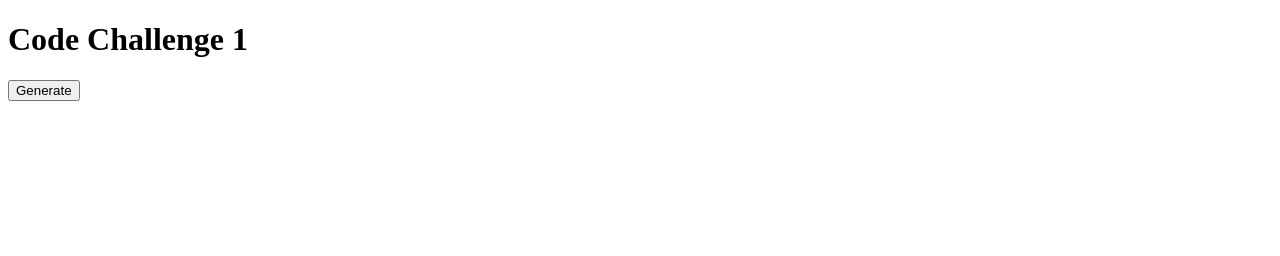
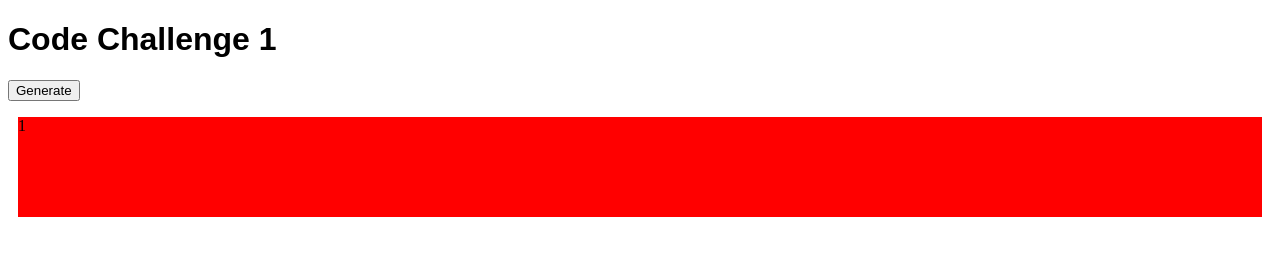
Before and after one commit to emmastout01/code-challenge-1, a plain HTML site: page index.html in a window 1280 px wide. Both pictures are taken after a click on the button "Generate". Drawn offline with Linux system fonts and the light colour scheme.

Commit message:
Inside the <div> element you created in the previous step, create a <p> element that shows how many times you have clicked the button from the first step.

```diff
--- a/index.html
+++ b/index.html
@@ -5,9 +5,13 @@
     <title>Code Challenge 1</title>
     <script src="vendors/jquery.js" charset="utf-8"></script>
     <script src="scripts/client.js" charset="utf-8"></script>
+    <link rel="stylesheet" href="style.css">
   </head>
   <body>
     <h1>Code Challenge 1</h1>
     <button id='generateBtn'>Generate</button>
+    <div class='main'>
+      <!--Intentionally blank; will be appended with blocks-->
+    </div>
   </body>
 </html>
--- a/scripts/client.js
+++ b/scripts/client.js
@@ -4,13 +4,15 @@ $(document).ready(onReady);
 
 function onReady() {
   console.log('Document ready.');
-  $('#generateBtn').on('click', addButton);
+  $('#generateBtn').on('click', addDiv);
 }
 
 
+var numberOfClicks = 0;
 
+function addDiv() {
+//Append div to DOM
+numberOfClicks ++;
+  $('.main').append('<div class="block"><p>' + numberOfClicks +'</p></div>');
 
-function addButton() {
-  $('.main').append('<div class="block"></div>');
-  console.log('div added');
 }
--- a/style.css
+++ b/style.css
@@ -1,5 +1,10 @@
-div {
+.block {
   background-color: red;
   height: 100px;
-  width: 100px;
+  margin: 10px;
+  position: relative;
 }
+
+h1 {
+  font-family: fantasy;
+}
```
Also changed, not shown: 1 other file.
